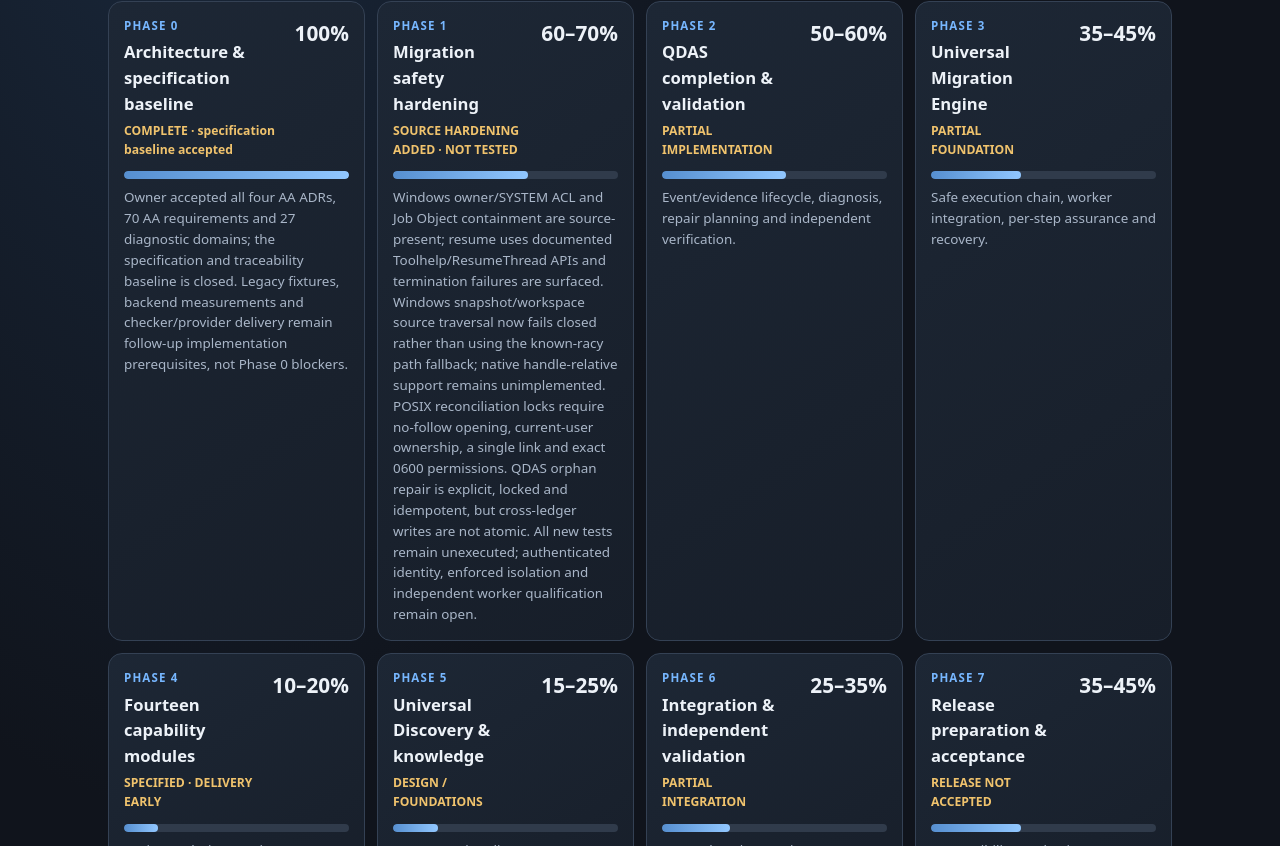
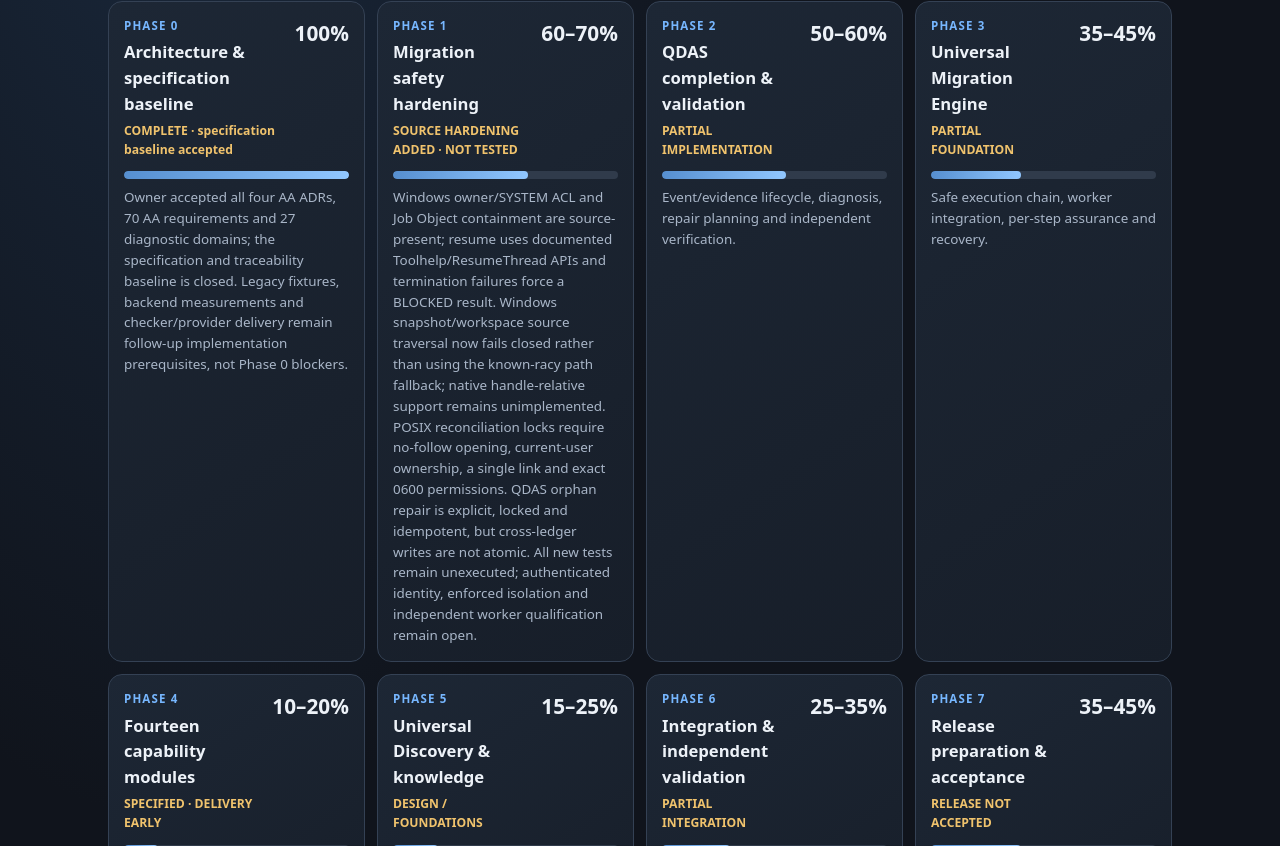
Before and after one commit to JustCax/Qyrenith, a plain HTML site: page docs/internal/deep-audit/PHASE_0_7_PROGRESS_DASHBOARD.html in a window 1280 px wide. Shown: the part 371-1217 px from the top of the page. Drawn offline with Linux system fonts and the light colour scheme.

Commit message:
Refresh animated process cleanup dashboard status

```diff
--- a/docs/internal/deep-audit/PHASE_0_7_PROGRESS_DASHBOARD.html
+++ b/docs/internal/deep-audit/PHASE_0_7_PROGRESS_DASHBOARD.html
@@ -34,7 +34,7 @@ button{background:#25364a;color:var(--text);border:1px solid #47617f;border-radi
 <div class="toolbar"><button type="button" id="expand">Expand all phases</button><button type="button" id="collapse">Collapse all phases</button></div>
 <div class="grid" aria-label="Phase progress overview">
 <article class="card"><div class="cardhead"><div><div class="phase">PHASE 0</div><div class="name">Architecture & specification baseline</div><div class="state">COMPLETE · specification baseline accepted</div></div><div class="pct">100%</div></div><div class="track"><div class="bar" style="--value:100%;--delay:0s"></div></div><div class="muted">Owner accepted all four AA ADRs, 70 AA requirements and 27 diagnostic domains; the specification and traceability baseline is closed. Legacy fixtures, backend measurements and checker/provider delivery remain follow-up implementation prerequisites, not Phase 0 blockers.</div></article>
-<article class="card"><div class="cardhead"><div><div class="phase">PHASE 1</div><div class="name">Migration safety hardening</div><div class="state">SOURCE HARDENING ADDED · NOT TESTED</div></div><div class="pct">60–70%</div></div><div class="track"><div class="bar" style="--value:60%;--delay:.12s"></div></div><div class="muted">Windows owner/SYSTEM ACL and Job Object containment are source-present; resume uses documented Toolhelp/ResumeThread APIs and termination failures are surfaced. Windows snapshot/workspace source traversal now fails closed rather than using the known-racy path fallback; native handle-relative support remains unimplemented. POSIX reconciliation locks require no-follow opening, current-user ownership, a single link and exact 0600 permissions. QDAS orphan repair is explicit, locked and idempotent, but cross-ledger writes are not atomic. All new tests remain unexecuted; authenticated identity, enforced isolation and independent worker qualification remain open.</div></article>
+<article class="card"><div class="cardhead"><div><div class="phase">PHASE 1</div><div class="name">Migration safety hardening</div><div class="state">SOURCE HARDENING ADDED · NOT TESTED</div></div><div class="pct">60–70%</div></div><div class="track"><div class="bar" style="--value:60%;--delay:.12s"></div></div><div class="muted">Windows owner/SYSTEM ACL and Job Object containment are source-present; resume uses documented Toolhelp/ResumeThread APIs and termination failures force a BLOCKED result. Windows snapshot/workspace source traversal now fails closed rather than using the known-racy path fallback; native handle-relative support remains unimplemented. POSIX reconciliation locks require no-follow opening, current-user ownership, a single link and exact 0600 permissions. QDAS orphan repair is explicit, locked and idempotent, but cross-ledger writes are not atomic. All new tests remain unexecuted; authenticated identity, enforced isolation and independent worker qualification remain open.</div></article>
 <article class="card"><div class="cardhead"><div><div class="phase">PHASE 2</div><div class="name">QDAS completion & validation</div><div class="state">PARTIAL IMPLEMENTATION</div></div><div class="pct">50–60%</div></div><div class="track"><div class="bar" style="--value:55%;--delay:.24s"></div></div><div class="muted">Event/evidence lifecycle, diagnosis, repair planning and independent verification.</div></article>
 <article class="card"><div class="cardhead"><div><div class="phase">PHASE 3</div><div class="name">Universal Migration Engine</div><div class="state">PARTIAL FOUNDATION</div></div><div class="pct">35–45%</div></div><div class="track"><div class="bar" style="--value:40%;--delay:.36s"></div></div><div class="muted">Safe execution chain, worker integration, per-step assurance and recovery.</div></article>
 <article class="card"><div class="cardhead"><div><div class="phase">PHASE 4</div><div class="name">Fourteen capability modules</div><div class="state">SPECIFIED · DELIVERY EARLY</div></div><div class="pct">10–20%</div></div><div class="track"><div class="bar" style="--value:15%;--delay:.48s"></div></div><div class="muted">Native analysis, security, formal/fuzz, compatibility, evidence and reporting modules.</div></article>
```
